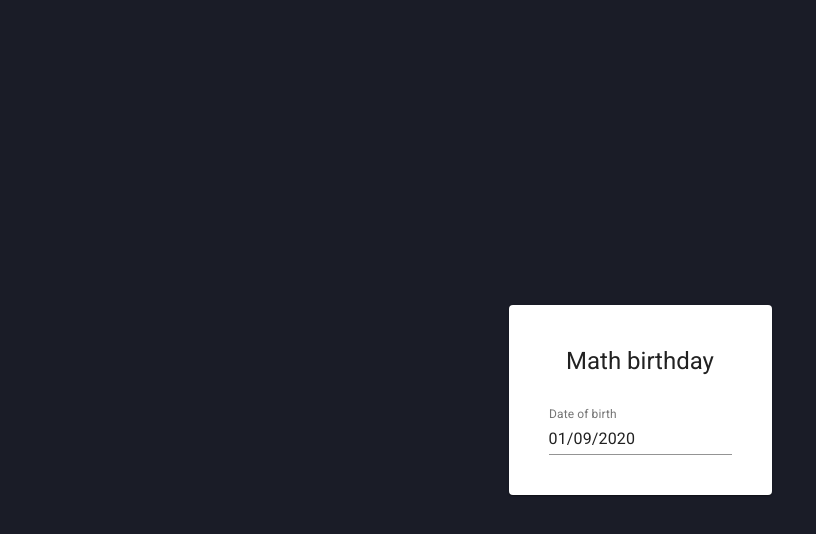
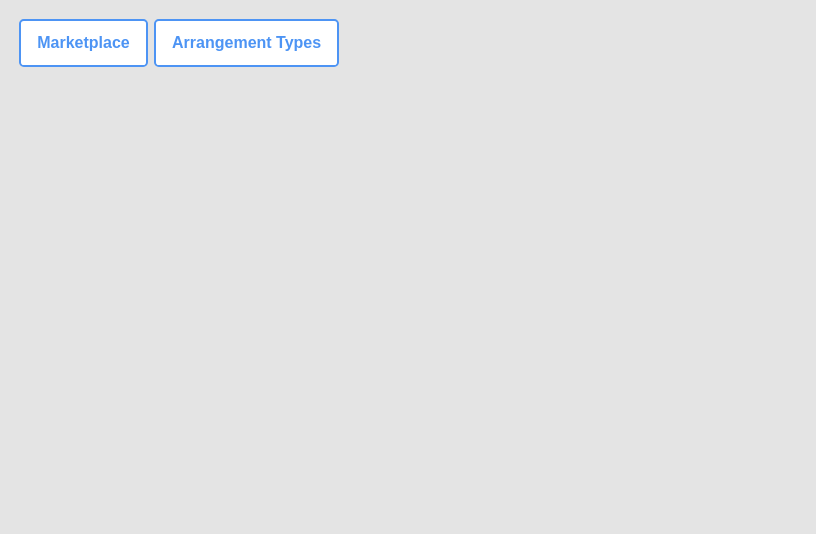
Before and after one commit to srobledo/math-birthday, a React (Create React App) app: page / in a window 1280 px wide. Shown: the top 534 px of the page, without its empty margins (0-816 px from the left). Built offline with nearby package versions, Linux system fonts and the light colour scheme.

Commit message:
filters init

```diff
--- a/src/App.css
+++ b/src/App.css
@@ -1,37 +1,91 @@
-.App {
-  text-align: center;
+body {
+  background-color: #E4E4E4;
+  color: #989898;
+}
+.button {
+  background-color: #fff;
+  border: 2px solid #4D94F4;
+  padding: 0.8rem 1rem;
+  margin: 0.2rem;
+  border-radius: 0.3rem;
+  color: #4D94F4;
+  font-weight: 700;
+  font-size: 1rem;
+  outline: none;
+  cursor: pointer;
+  transition: box-shadow 0.2s ease-in-out;
+}
+.button-secondary {
+  background-color: #E7F0FE;
+  border-color: transparent;
+}
+.button:hover {
+  border-color: #07f;
+  background-color: #e5f0ff;
+}
+.button-active, .button-active:hover {
+  background-color: #07f;
+  border-color: #07f;
+  color: #fff;
 }
 
-.App-logo {
-  height: 40vmin;
-  pointer-events: none;
+.button:active {
+  opacity: 0.7;
 }
 
-@media (prefers-reduced-motion: no-preference) {
-  .App-logo {
-    animation: App-logo-spin infinite 20s linear;
-  }
+.options {
+  padding: 1rem;
+  background-color: #fff;
 }
 
-.App-header {
-  background-color: #1a1c27;
-  min-height: 100vh;
-  display: flex;
-  flex-direction: column;
-  align-items: center;
-  justify-content: center;
-  font-size: calc(10px + 2vmin);
+label {
+  display: block;
+  margin-bottom: 0.9rem;
+  cursor: pointer;
 }
 
-.App-link {
-  color: #61dafb;
+label:last-child {
+  margin: 0;
 }
 
-@keyframes App-logo-spin {
-  from {
-    transform: rotate(0deg);
-  }
-  to {
-    transform: rotate(360deg);
-  }
+.options {
+  padding: 1rem;
+  background-color: #fff;
+  border-radius: 0.4rem;
+  position: absolute;
+  top: 3.5rem;
+  left: 0.3rem;
+  min-width: 5rem;
+  box-shadow: 0px 2px 10px -4px #b7b7b7;
 }
+
+.options-multi {
+  min-width: 18rem;
+  padding: 0;
+}
+
+.text-right {
+  text-align: right;
+}
+
+hr {
+  margin: 0;
+  padding: 0;
+  border: 0.5px solid #efefef;
+}
+
+.p10 {
+  padding: 1rem;
+}
+
+.p5 {
+  padding: 0.5rem;
+}
+
+.relative {
+  position: relative;
+}
+
+.inline-block {
+  display: inline-block;
+}
--- a/src/App.js
+++ b/src/App.js
@@ -1,62 +1,14 @@
-import React, { useState } from 'react';
-import { DatePicker } from "@material-ui/pickers";
-import Typography from '@material-ui/core/Typography';
-import { MuiPickersUtilsProvider } from '@material-ui/pickers';
-import DateFnsUtils from '@date-io/date-fns';
-import Paper from '@material-ui/core/Paper';
+import React from 'react';
+import DropDownSingle from './DropDownSingle';
+import DropDownMultiple from './DropDownMultiple';
 import './App.css';
 
-const today = new Date();
-
-const getNextBday = (selected, pow = 1) => {
-  const sumDate = new Date(selected);
-  const finalPow = Math.pow(10, pow);
-  sumDate.setDate(sumDate.getDate() + finalPow);
-  if (sumDate >= today) {
-    return {
-      date: sumDate.toLocaleDateString(),
-      finalPow
-    }
-  }
-  return getNextBday(selected, pow + 1);
-};
-
 function App() {
-  const [selectedDate, handleDateChange] = useState(new Date());
-  const [firstTime, firstTimeChange] = useState(false);
-  const mathBday = getNextBday(selectedDate);
-  const handleDate = (date) => {
-    handleDateChange(date);
-    firstTimeChange(true);
-  };
   return (
-    <MuiPickersUtilsProvider utils={DateFnsUtils}>
-      <div className="App">
-        <header className="App-header">
-          <Paper style={{padding: 40}}>
-            <Typography variant="h5" style={{marginBottom: 30}}>
-              Math birthday
-            </Typography>
-            <DatePicker
-              disableFuture
-              openTo="year"
-              format="dd/MM/yyyy"
-              label="Date of birth"
-              views={["year", "month", "date"]}
-              value={selectedDate}
-              onChange={handleDate}
-            />
-            {firstTime && (
-              <Typography variant="h6" style={{marginTop: 30}}>
-                {`Your next math birthday is your
-                  ${mathBday.finalPow.toString().replace(/\B(?=(\d{3})+(?!\d))/g, ".")}-day-old birthday on
-                  ${mathBday.date}`}
-              </Typography>
-            )}
-          </Paper>
-        </header>
-      </div>
-    </MuiPickersUtilsProvider>
+    <div className="p10">
+      <DropDownSingle />
+      <DropDownMultiple />
+    </div>
   );
 }
 
--- /dev/null
+++ b/src/DropDownMultiple.js
@@ -0,0 +1,96 @@
+import React, { useState, useEffect, useRef } from 'react';
+
+let selectedFilters = [];
+let titleButton = 'Arrangement Types';
+
+function DropDownMultiple() {
+  const [open, setOpen] = useState(false);
+  const [options, setOptions] = useState([
+    {id: 1, value: "All Arrangement Types", isChecked: false, disabled: false},
+    {id: 2, value: "Private Room", isChecked: false, disabled: false},
+    {id: 3, value: "Shared Room", isChecked: false, disabled: false},
+  ]);
+  if (selectedFilters.length) {
+    titleButton = selectedFilters[0];
+    if (selectedFilters.length > 1) {
+      titleButton = `+${selectedFilters.length - 1} ${selectedFilters[0]}`;
+    }
+  } else {
+    titleButton = 'Arrangement Types';
+  }
+  const drop = useRef(null);
+  const toggle = () => {
+    setOpen(open => !open);
+  };
+  const onChangeValue = (e) => {
+    const copyOptions = [...options];
+    const option = copyOptions[e.target.id];
+    option.isChecked = !option.isChecked;
+
+    // Check if All option is selected
+    if (e.target.id === '0' && option.isChecked) {
+      copyOptions.forEach((optionCopy) => {
+        if (optionCopy.id !== 1) {
+          optionCopy.disabled = true;
+        }
+      });
+    } else {
+      copyOptions.forEach((optionCopy) => {
+        optionCopy.disabled = false;
+      });
+      copyOptions[0].isChecked = false;
+    }
+    if (!selectedFilters.includes(option.value)) {
+      selectedFilters.push(option.value);
+    } else {
+      const index = selectedFilters.indexOf(option.value);
+      if (index !== -1) {
+        selectedFilters.splice(index, 1);
+      }
+    }
+    setOptions(copyOptions);
+  };
+  const handleClick = (e) => {
+    if (!e.target.closest(`.${drop.current.className}, .options`) && open) {
+      setOpen(false);
+    }
+  };
+  useEffect(() => {
+    document.addEventListener('click', handleClick);
+    return (() => {
+      document.removeEventListener('click', handleClick);
+    });
+  });
+  return (
+    <div className="relative inline-block" ref={drop}>
+      <button className={open ? 'button button-active' : 'button'} onClick={toggle}>{titleButton}</button>
+      {open && (
+        <div className="options options-multi">
+          <div className="p10">
+            {options.map((option, index) => {
+              return (
+                <label key={option.id}>
+                  <input
+                    name="type"
+                    type="checkbox"
+                    id={index}
+                    value={option.value}
+                    checked={option.isChecked}
+                    disabled={option.disabled}
+                    onChange={onChangeValue} />
+                    {option.value}
+                </label>
+              )
+            })}
+          </div>
+          <hr />
+          <div className="p5 text-right">
+            <button className="button button-secondary" onClick={toggle}>Done</button>
+          </div>
+        </div>
+      )}
+    </div>
+  );
+}
+
+export default DropDownMultiple;
--- /dev/null
+++ b/src/DropDownSingle.js
@@ -0,0 +1,53 @@
+import React, { useState, useEffect, useRef } from 'react';
+
+function DropDownSingle() {
+  const [open, setOpen] = useState(false);
+  const [option, setOption] = useState('');
+  const drop = useRef(null);
+  const toggle = () => {
+    setOpen(open => !open);
+  };
+  const onChangeValue = (e) => {
+    setOption(e.target.value);
+  };
+  const handleClick = (e) => {
+    if (!e.target.closest(`.${drop.current.className}, .options`) && open) {
+      setOpen(false);
+    }
+  };
+  useEffect(() => {
+    document.addEventListener('click', handleClick);
+    return (() => {
+      document.removeEventListener('click', handleClick);
+    });
+  });
+  return (
+    <div className="relative inline-block" ref={drop}>
+      <button className={open ? 'button button-active' : 'button'} onClick={toggle}>{`${option || 'Marketplace'}`}</button>
+      {open && (
+        <div className="options">
+          <label>
+            <input
+              type="radio"
+              value="Airbnb"
+              name="filter"
+              checked={option === "Airbnb"}
+              onChange={onChangeValue}
+              /> Airbnb
+          </label>
+          <label>
+            <input
+              type="radio"
+              value="Vrbo"
+              name="filter"
+              checked={option === "Vrbo"}
+              onChange={onChangeValue}
+            /> Vrbo
+          </label>
+        </div>
+      )}
+    </div>
+  );
+}
+
+export default DropDownSingle;
```
